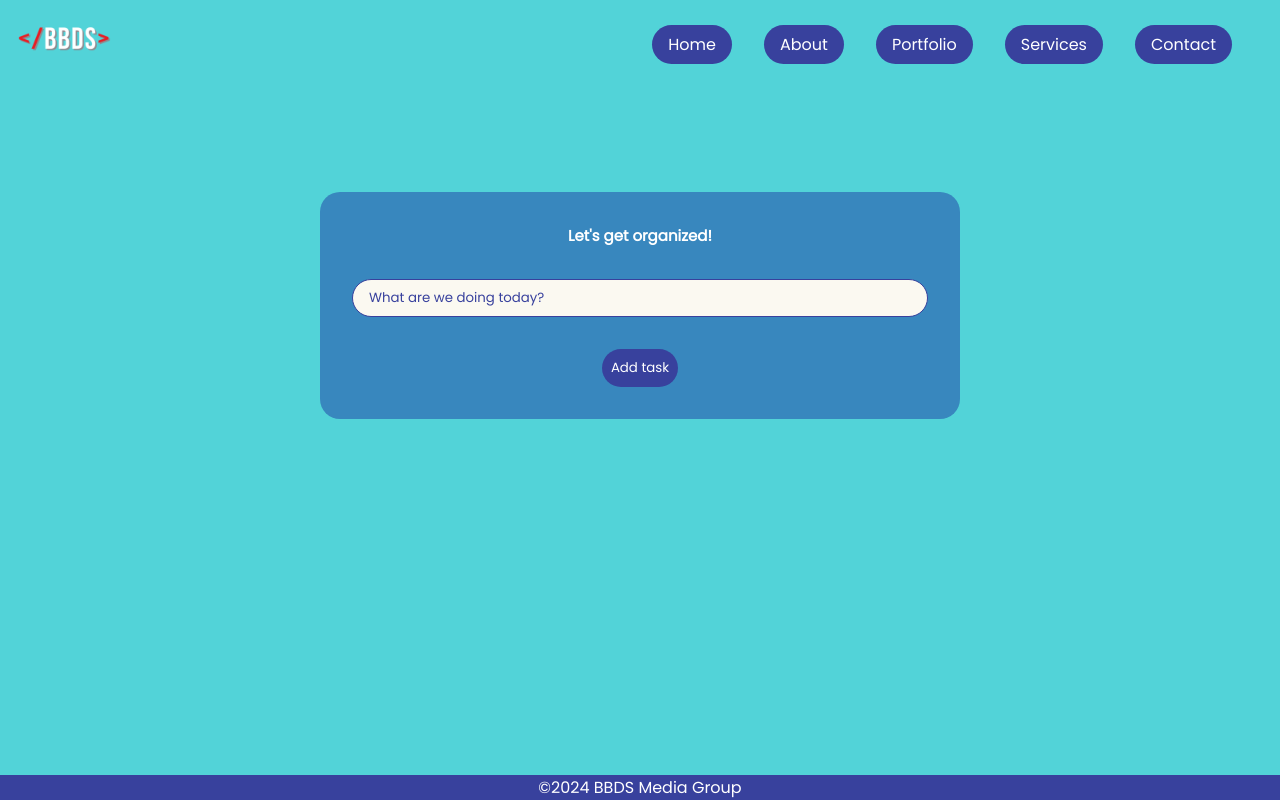
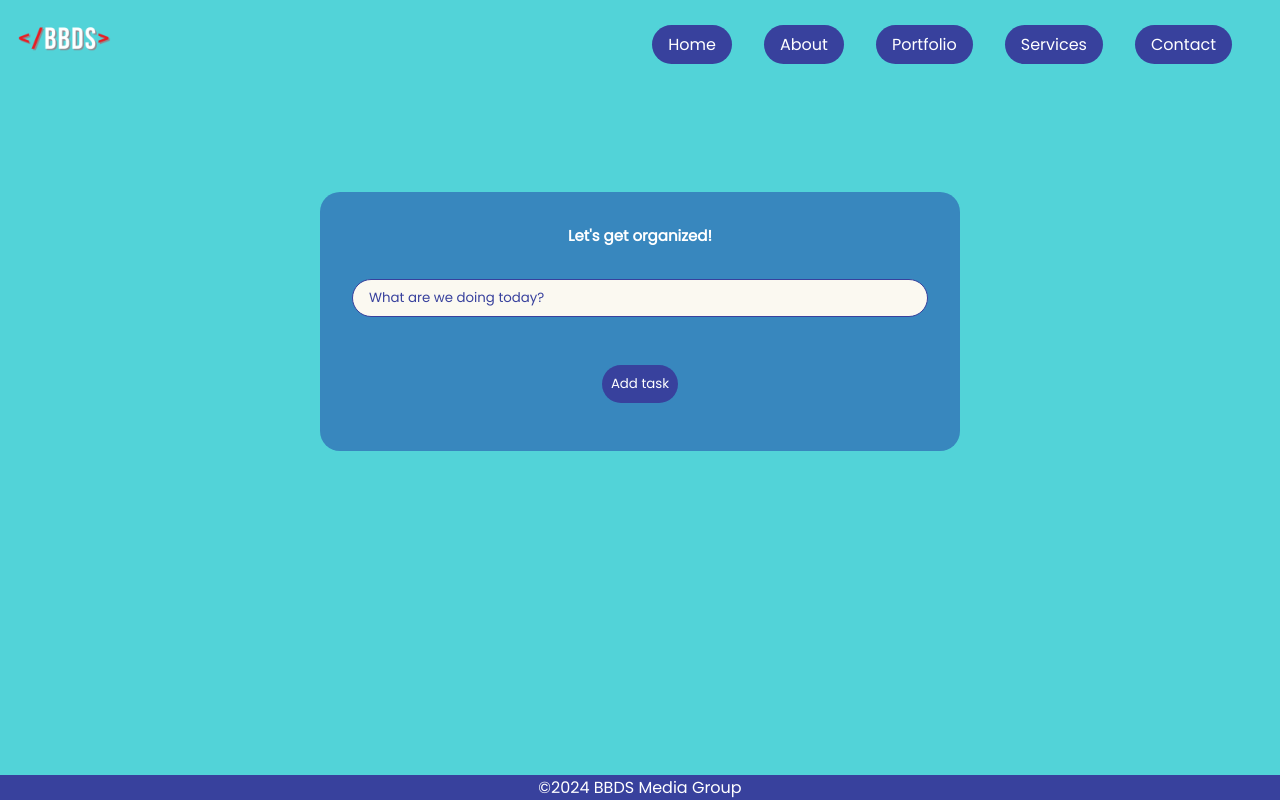
Before and after one commit to AnitaToRemember/todolist, a React (Vite) app: page / in a window 1280 px wide. Built offline with nearby package versions, Linux system fonts and the light colour scheme.

Commit message:
adding margin to task btn

```diff
--- a/src/styles/components/ToDoForm.css
+++ b/src/styles/components/ToDoForm.css
@@ -36,7 +36,7 @@
     background: #38419D;
     color: #fff;
     border: none;
-    margin: 0 1rem 0 1rem;
+    margin: 1rem 1rem;
     padding: 0.55rem;
     cursor: pointer;
     border-radius: 20px;
```
